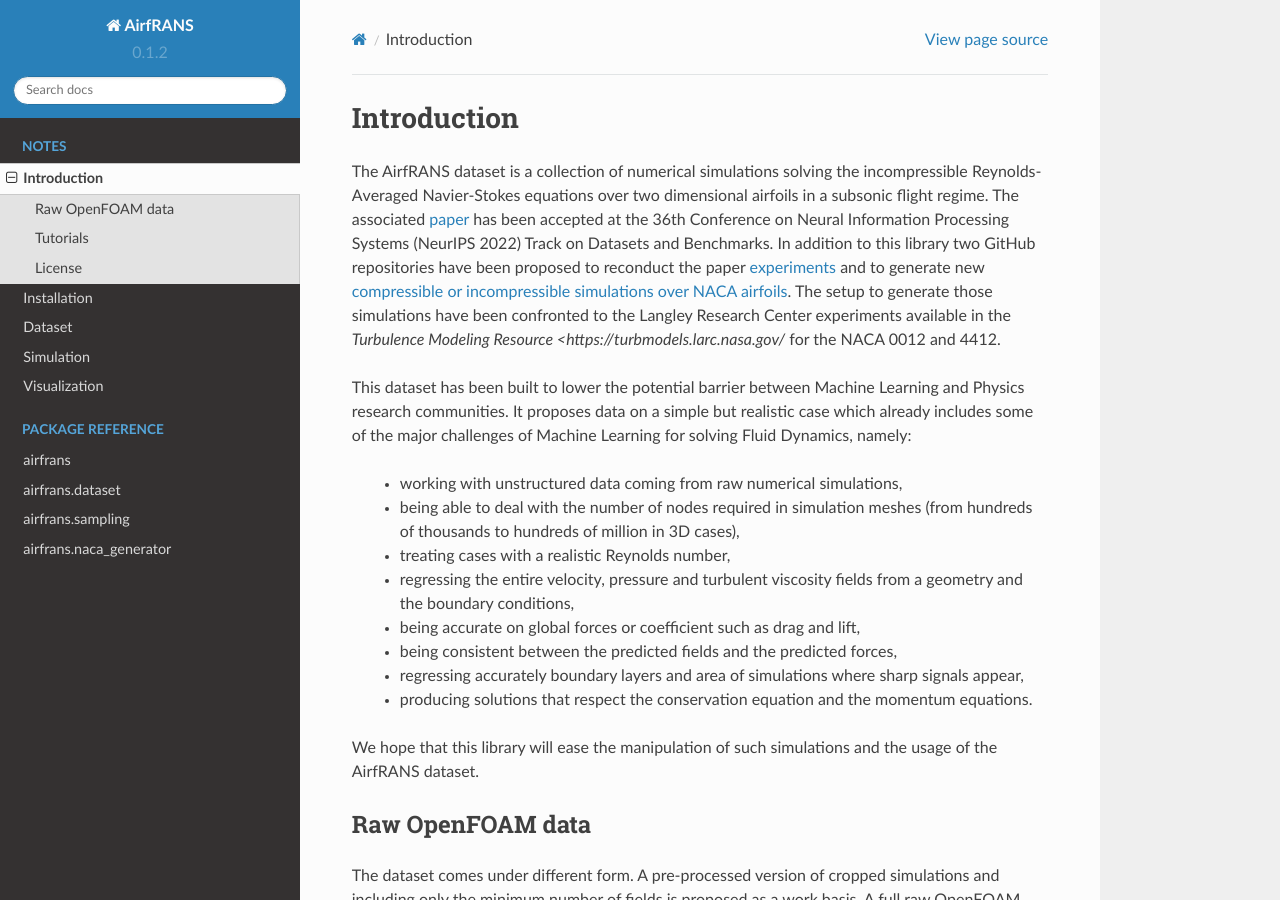
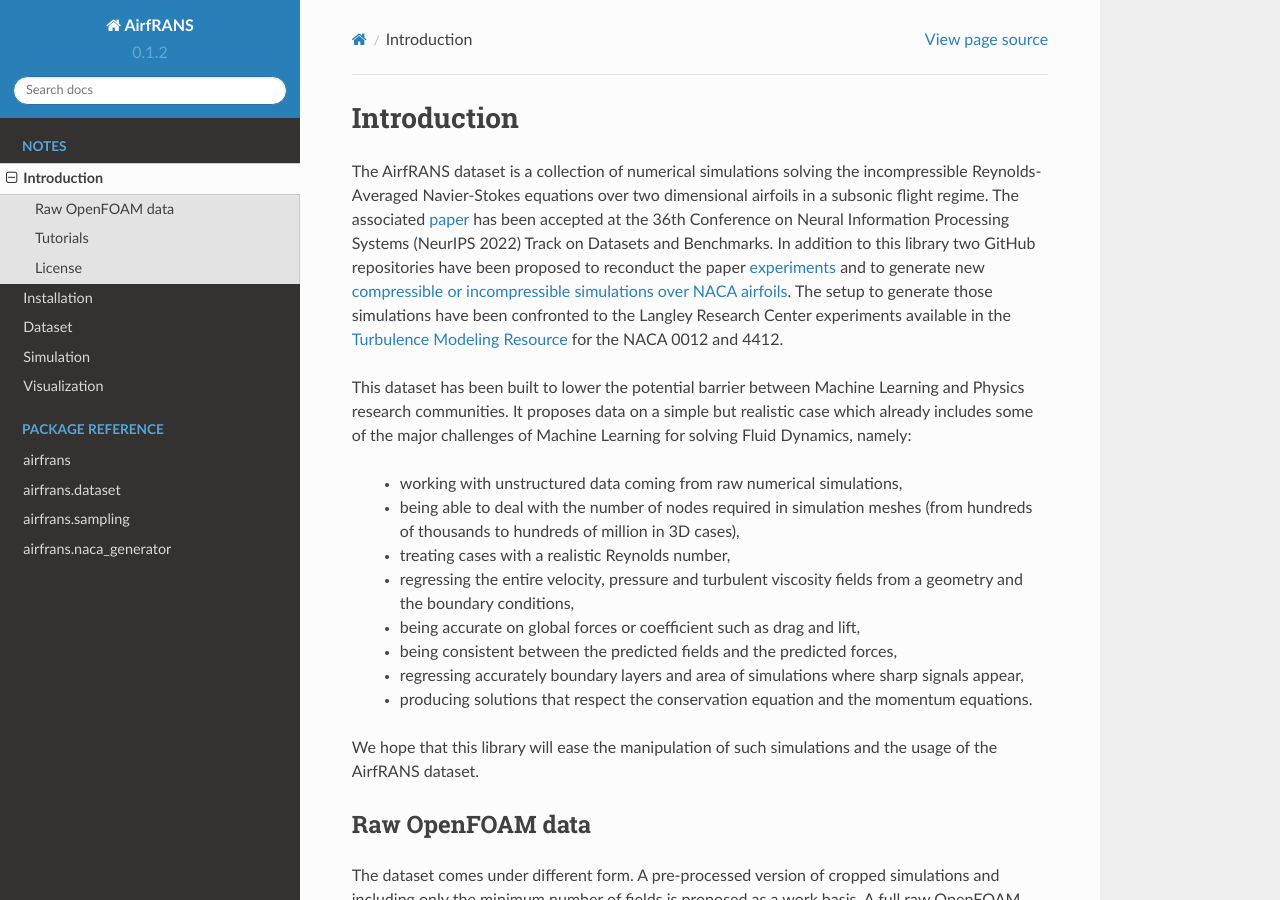
Before and after one commit to Extrality/airfrans_lib, a Sphinx documentation site: the page built from docs/source/notes/introduction.rst, in a window 1280 px wide and 900 px high. Built offline with Sphinx 7.4.7 and the Read the Docs theme 2.0.0, drawn with Linux system fonts in a browser that asks for light colours.

Commit message:
docutils downgrade 0.18

```diff
--- a/docs/requirements.txt
+++ b/docs/requirements.txt
@@ -1 +1,2 @@
 airfrans
+docutils == 0.18
--- a/docs/source/notes/introduction.rst
+++ b/docs/source/notes/introduction.rst
@@ -1,7 +1,7 @@
 Introduction
 ============
 
-The AirfRANS dataset is a collection of numerical simulations solving the incompressible Reynolds-Averaged Navier-Stokes equations over two dimensional airfoils in a subsonic flight regime. The associated `paper <https://openreview.net/forum?id=Zp8YmiQ_bDC>`_ has been accepted at the 36th Conference on Neural Information Processing Systems (NeurIPS 2022) Track on Datasets and Benchmarks. In addition to this library two GitHub repositories have been proposed to reconduct the paper `experiments <https://github.com/Extrality/AirfRANS>`_ and to generate new `compressible or incompressible simulations over NACA airfoils <https://github.com/Extrality/NACA_simulation>`_. The setup to generate those simulations have been confronted to the Langley Research Center experiments available in the `Turbulence Modeling Resource <https://turbmodels.larc.nasa.gov/` for the NACA 0012 and 4412.
+The AirfRANS dataset is a collection of numerical simulations solving the incompressible Reynolds-Averaged Navier-Stokes equations over two dimensional airfoils in a subsonic flight regime. The associated `paper <https://openreview.net/forum?id=Zp8YmiQ_bDC>`_ has been accepted at the 36th Conference on Neural Information Processing Systems (NeurIPS 2022) Track on Datasets and Benchmarks. In addition to this library two GitHub repositories have been proposed to reconduct the paper `experiments <https://github.com/Extrality/AirfRANS>`_ and to generate new `compressible or incompressible simulations over NACA airfoils <https://github.com/Extrality/NACA_simulation>`_. The setup to generate those simulations have been confronted to the Langley Research Center experiments available in the `Turbulence Modeling Resource <https://turbmodels.larc.nasa.gov/>`_ for the NACA 0012 and 4412.
 
 This dataset has been built to lower the potential barrier between Machine Learning and Physics research communities. It proposes data on a simple but realistic case which already includes some of the major challenges of Machine Learning for solving Fluid Dynamics, namely:
 
```
